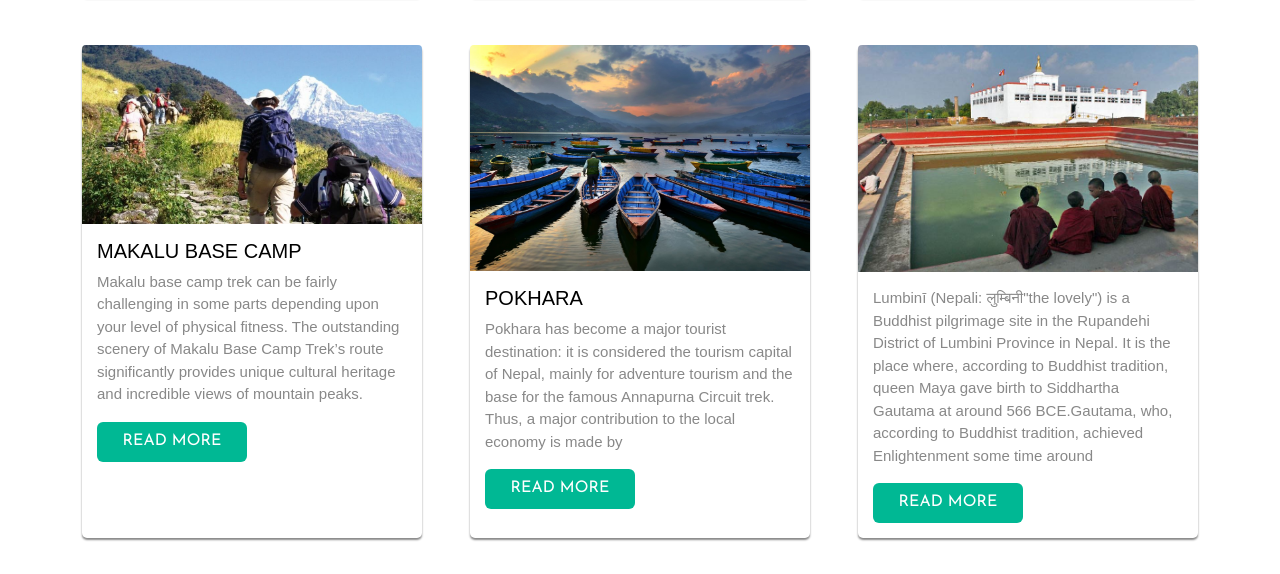
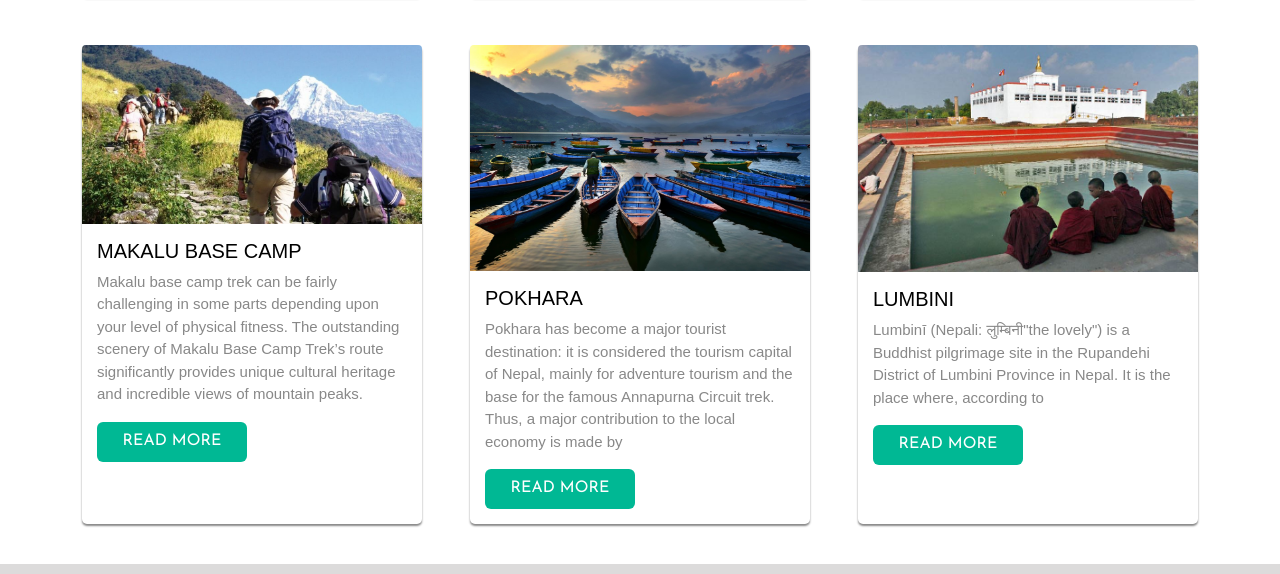
Before and after one commit to newapasa/TravelNepal, a plain HTML site: page gallery.html in a window 1280 px wide. Shown: the part 1456-2030 px from the top of the page. Drawn offline with nearby package versions, Linux system fonts and the light colour scheme.

Commit message:
lumbini h2 correction

```diff
--- a/gallery.html
+++ b/gallery.html
@@ -138,8 +138,8 @@
                   </div>
                   <div class="des-content">
                     <div>
-                      <h2LUMBINI</h2>
-                      <p>Lumbinī (Nepali: लुम्बिनी"the lovely") is a Buddhist pilgrimage site in the Rupandehi District of Lumbini Province in Nepal. It is the place where, according to Buddhist tradition, queen Maya gave birth to Siddhartha Gautama at around 566 BCE.Gautama, who, according to Buddhist tradition, achieved Enlightenment some time around</p>
+                      <h2>LUMBINI</h2>
+                      <p>Lumbinī (Nepali: लुम्बिनी"the lovely") is a Buddhist pilgrimage site in the Rupandehi District of Lumbini Province in Nepal. It is the place where, according to</p>
                     <div class="btn">
                       <a href="#">READ MORE</a>
                     </div>
```
